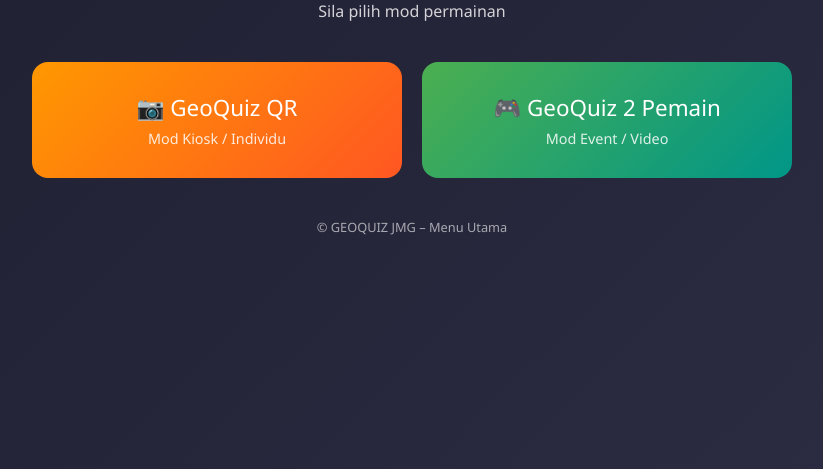
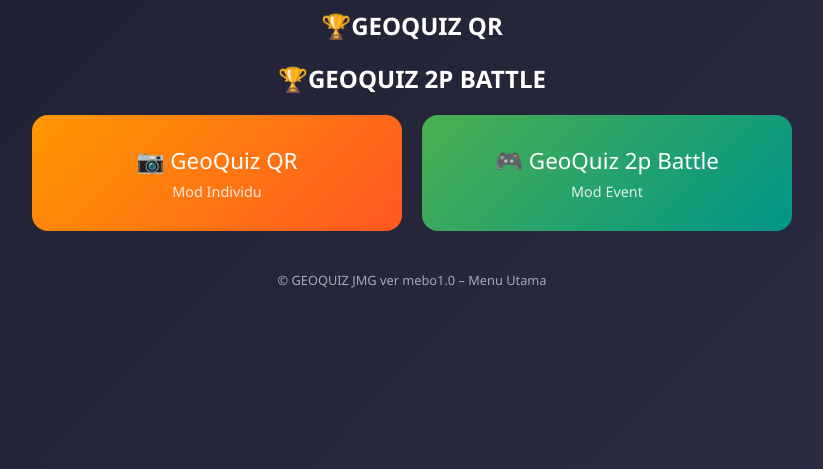
Before and after one commit to ezeqothman1987/INOVASIGameADVANCE, a plain HTML site: page index.html in a window 1280 px wide. Shown: the part 331-800 px from the top of the page, without its empty margins (228-1051 px from the left). Drawn offline with Linux system fonts and the light colour scheme.

Commit message:
Update index.html

```diff
--- a/index.html
+++ b/index.html
@@ -10,24 +10,48 @@
 <body>
 
 <div class="container">
+
   <h1 class="title">🪨 GEOQUIZ JMG 🪨</h1>
-    <p class="subtitle">Sila pilih mod permainan</p>
+  <p class="subtitle">Menu Utama & Hall of Fame</p>
 
+  <!-- =======================
+       HALL OF FAME SECTION
+       ======================= -->
+  <div class="hof-wrapper">
+
+    <!-- QR HOF -->
+    <section class="hof-box">
+      <h2>🏆GEOQUIZ QR</h2>
+      <ul id="hofQR" class="hof-list"></ul>
+    </section>
+
+    <!-- VIDEO HOF -->
+    <section class="hof-box">
+      <h2>🏆GEOQUIZ 2P BATTLE</h2>
+      <ul id="hofVideo" class="hof-list"></ul>
+    </section>
+
+  </div>
+
+  <!-- =======================
+       MENU BUTTONS
+       ======================= -->
   <div class="menu">
     <button class="menu-btn qr" onclick="goQR()">
-        📷 GeoQuiz QR<br>
-        <span>Mod Kiosk / Individu</span>
+      📷 GeoQuiz QR
+      <span>Mod Individu</span>
     </button>
 
     <button class="menu-btn video" onclick="goVideo()">
-        🎮 GeoQuiz 2 Pemain<br>
-        <span>Mod Event / Video</span>
+      🎮 GeoQuiz 2p Battle
+      <span>Mod Event</span>
     </button>
   </div>
 
   <footer class="footer">
-      © GEOQUIZ JMG – Menu Utama
+    © GEOQUIZ JMG ver mebo1.0 – Menu Utama
   </footer>
+
 </div>
 
 <script src="script.js"></script>
```
Lines whose indentation alone changed are shown as unchanged.
